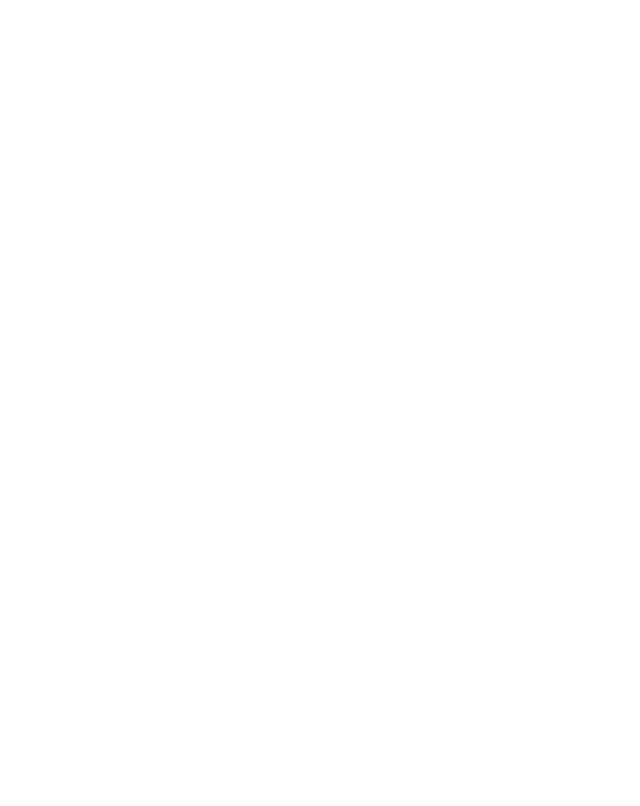
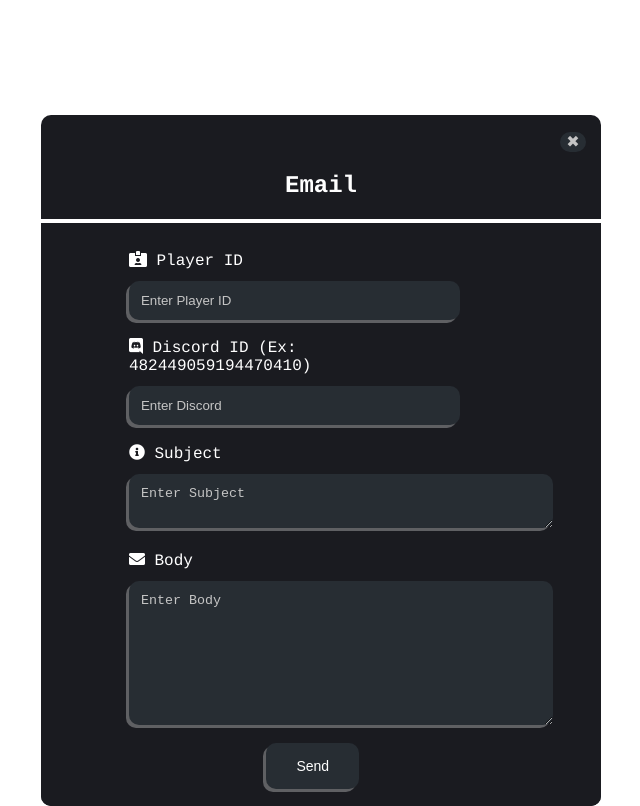
Before and after one commit to cadburry6969/cad-email, a website: page index.html in a window 1280 px wide. Shown: the whole page, without its empty margins (319-959 px from the left). Drawn offline with nearby package versions, Linux system fonts and the light colour scheme.

Commit message:
Added Close Button

```diff
--- a/index.html
+++ b/index.html
@@ -7,7 +7,7 @@
 	</head>
 
 	<body>
-		<div class="header"><h2>Email</h2>
+		<div class="header"><input type="closebtn" onclick="CloseNUI()" placeholder= " ✖ "><h2>Email</h2>
 			<div class="main">
 				<form action="#" method="">
 					<div class="title"><i class="fas fa-id-card-alt"></i><label for="playerid"> Player ID</label></div>
@@ -34,7 +34,7 @@
 	<!-- CSS PART -->
 	<style>
 		body {
-			display: none;
+			/* display: none; */
 			width: 70vh;
 			margin: auto;
 			margin-top: 9%;
@@ -46,8 +46,8 @@
 			display: none;
 		}
 
-		h2 {
-			padding-right: 4vh;
+		::placeholder {
+			color: #c5c5c5;
 		}
 
 		.header {
@@ -119,6 +119,23 @@
 			background: #22242c;
 			cursor: pointer;
 		}
+
+		input[type=closebtn] {
+			display: inline-block;
+			background: #272D33;
+			color: #FFFFFF;
+			font-size: 2vh;
+			width: 4%;
+			margin-left: 90%;
+			margin-top: 2%;
+			border: none;
+			border-radius: 2vh;
+		}
+
+		input[type=closebtn]:hover {
+			background: #fe000088;
+			cursor: pointer;
+		}
 	</style>
 	<!-- JS PART -->
 	<script>
```
